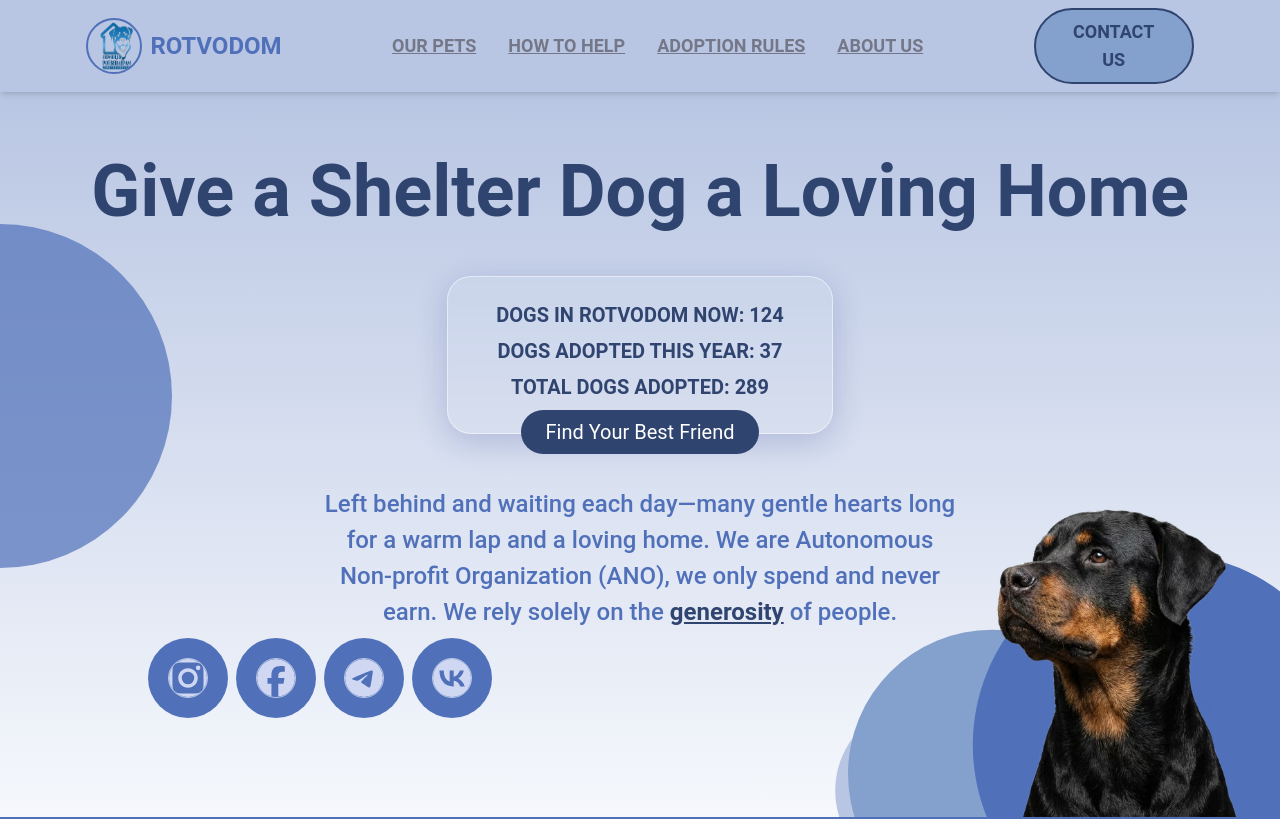
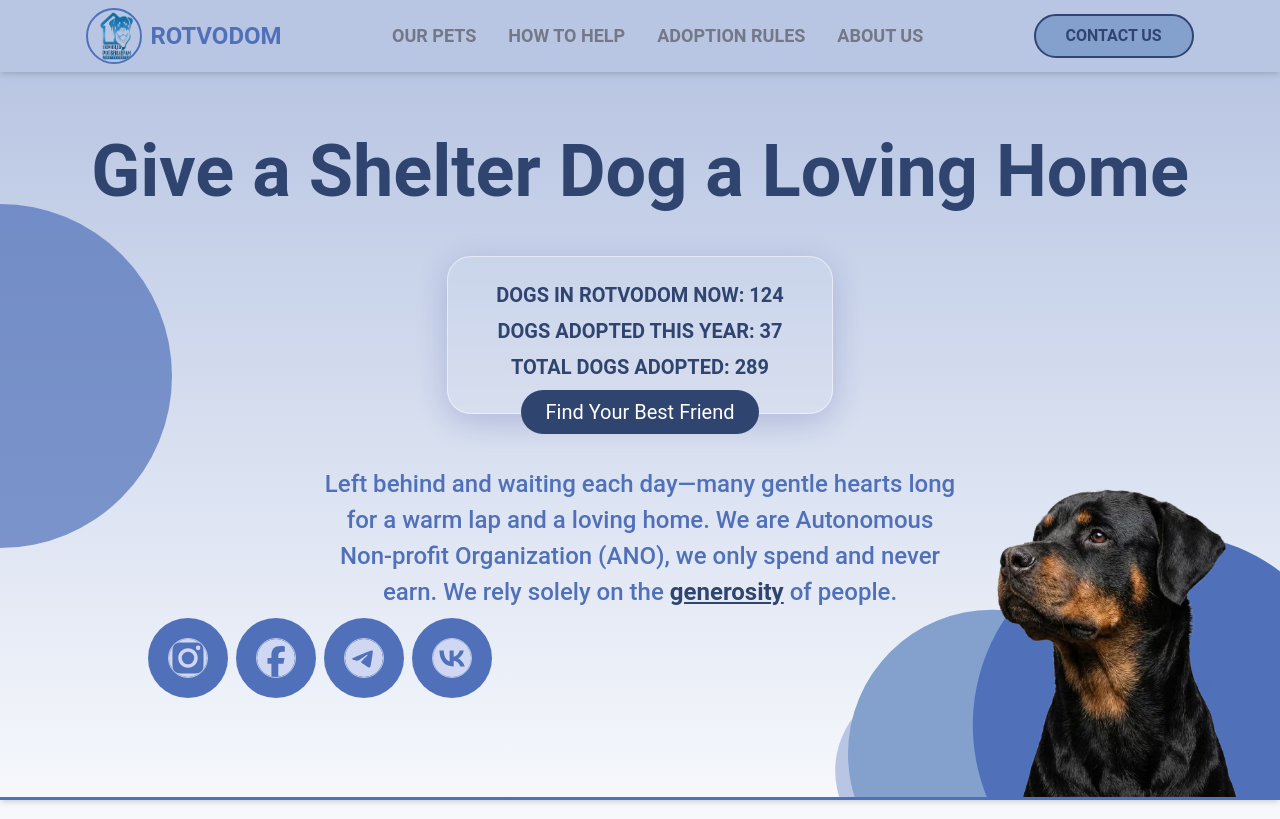
Before and after one commit to bavayra/dog-shelter, a React (Vite) app: page / in a window 1280 px wide. Shown: the top 819 px of the page. Built offline with nearby package versions, Linux system fonts and the light colour scheme; a web font is replaced by a local one.

Commit message:
style(header-1024): deleted underline for nav links, added a lg sizing to the button component for outline medium variant

```diff
--- a/src/components/Button.tsx
+++ b/src/components/Button.tsx
@@ -30,7 +30,7 @@ const Button = ({
     secondary:
       'bg-primary-200 text-primary-700 hover:bg-primary-300 md:border-2 md:border-primary-700 hover:scale-105 xs:text-lg md:text-sm md:bg-primary-300 md:px-6 focus:ring-gray-500 active:bg-gray-800',
     outline:
-      'bg-primary-200 border-2 border-primary-500 text-primary-700 md:text-2xl 5xl:text-4xl hover:scale-105 hover:bg-primary-100 focus:ring-primary-200 shadow-md active:bg-primary-300',
+      'bg-primary-200 border-2 border-primary-500 text-primary-700  md:text-2xl 5xl:text-4xl hover:scale-105 hover:bg-primary-100 focus:ring-primary-200 shadow-md active:bg-primary-300',
     filter: active
       ? 'bg-primary-500 text-primary-700  focus:ring-primary-500 font-semibold'
       : 'bg-primary-200 sm:text-sm text-primary-700 hover:scale-105 hover:bg-neutral-300 text-sm font-semibold focus:ring-primary-500',
@@ -38,7 +38,7 @@ const Button = ({
   const sizeStyles: Record<ButtonSize, string> = {
     small: 'px-3 py-1.5 text-sm xs:text-base 4xl:text-xl 5xl:text-3xl',
     medium:
-      'px-4 py-2 text-base xs:text-lg sm:text-lg sm:px-6 sm:py-2 tablet-lg:text-lg 4xl:text-2xl',
+      'px-4 py-2 text-base xs:text-lg sm:text-lg sm:px-6 sm:py-2 tablet-lg:text-lg lg:text-base 4xl:text-2xl',
     large:
       'px-4 py-1 text-lg 4xl:text-4xl xs:text-lg sm:text-base xs:font-normal tablet-sm:text-2xl tablet-lg:text-xl tablet-sm:py-2',
   };
--- a/src/components/Header.tsx
+++ b/src/components/Header.tsx
@@ -33,7 +33,7 @@ const Header = () => {
               <a
                 key={link.id}
                 href={link.href}
-                className="hover:text-primary-900 hover:bg-primary-200 5xl:text-3xl 4xl:text-2xl mx-0 py-3 text-lg font-medium text-neutral-700 underline transition-transform hover:scale-105 hover:rounded-lg hover:font-bold md:rounded-full md:px-4 md:py-1 md:font-bold lg:font-semibold"
+                className="hover:text-primary-900 hover:bg-primary-200 5xl:text-3xl 4xl:text-2xl mx-0 py-3 text-lg font-medium text-neutral-700 transition-transform hover:scale-105 hover:rounded-lg hover:font-bold md:rounded-full md:px-4 md:py-1 md:font-bold lg:font-semibold"
                 aria-label={`Go to ${link.label} section`}
               >
                 {link.label.toUpperCase()}
```
